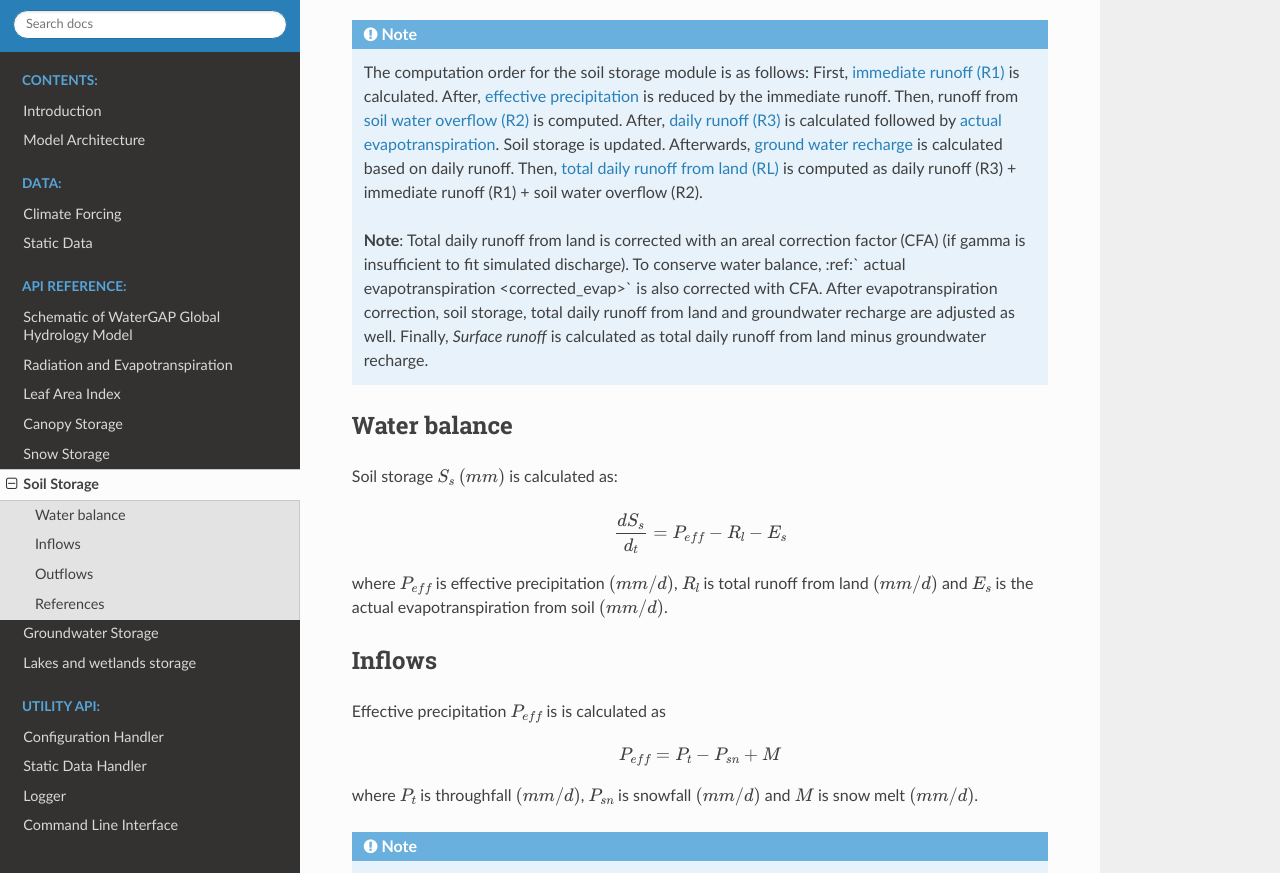
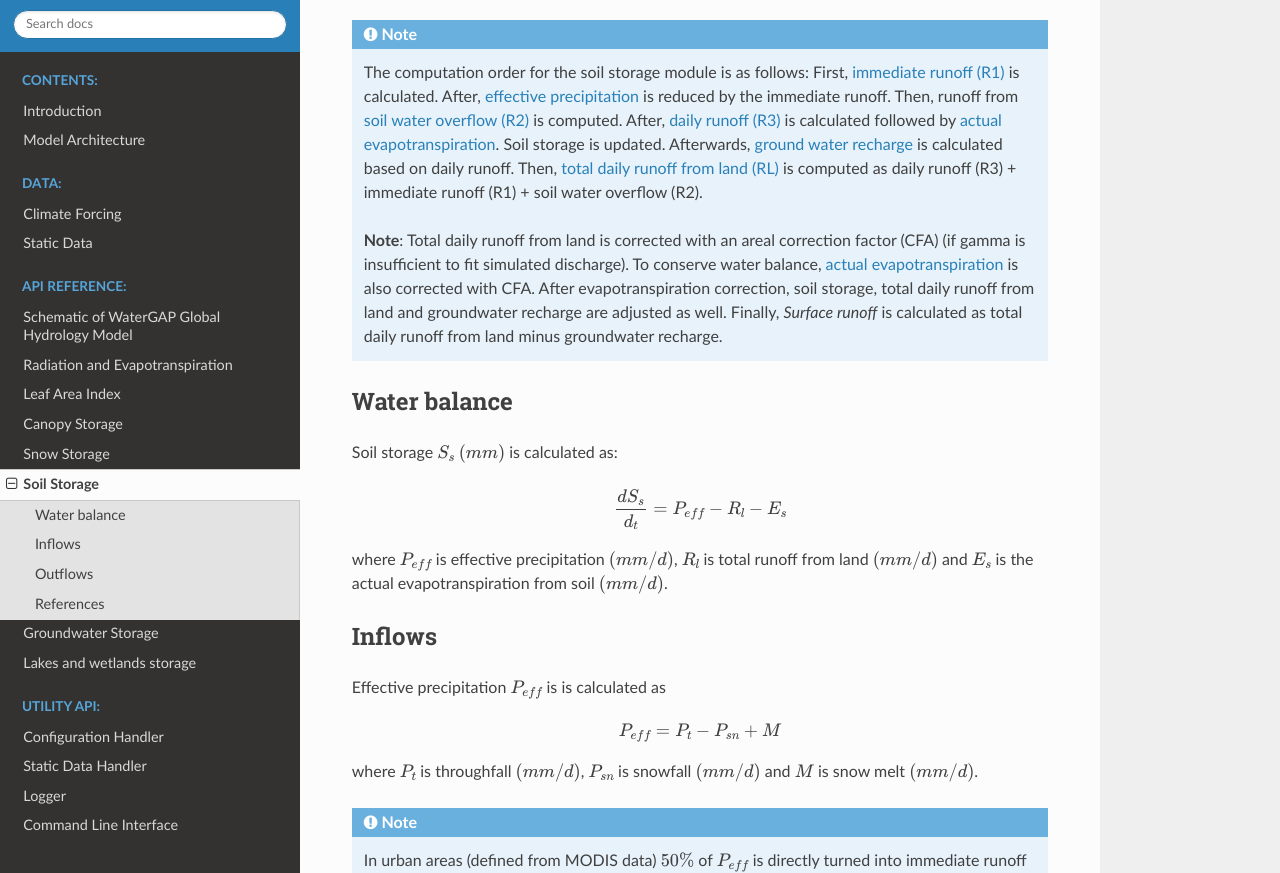
Before and after one commit to HydrologyFrankfurt/ReWaterGAP, a Sphinx documentation site: the page built from docs/api_docs/soilstorage.rst, in a window 1280 px wide and 900 px high, scrolled down 309 px, cut to the strip 27-900 px from the top of the window. Built offline with Sphinx 7.4.7 and the Read the Docs theme 2.0.0, drawn with Linux system fonts in a browser that asks for light colours; some of the changed text lies outside the part shown.

Commit message:
Update soilstorage.rst

```diff
--- a/docs/api_docs/soilstorage.rst
+++ b/docs/api_docs/soilstorage.rst
@@ -16,7 +16,7 @@
    (R2).
 
    **Note**: Total daily runoff from land is corrected with an areal correction factor (CFA) (if gamma is insufficient to fit simulated discharge). To conserve
-   water balance, :ref:` actual evapotranspiration <corrected_evap>` is also corrected with CFA. After evapotranspiration correction, soil storage, total daily runoff from
+   water balance, :ref:`actual evapotranspiration <corrected_evap>` is also corrected with CFA. After evapotranspiration correction, soil storage, total daily runoff from
    land and groundwater recharge are adjusted as well. Finally, *Surface runoff* is calculated as total daily runoff from land minus groundwater recharge.
 
 
@@ -117,12 +117,12 @@
 If the gamma parameter is not enough to match the observed discharge, total daily runoff from land  is adjusted the by multiplying it with a areal correction factor (CFA). To conserve mass balance actual total evaporation from land  (:math:`{E}_{s}`) is corrected such that when areal
 correction factor is increased or reduced  to increase runoff, actual total evaporation will also be reduced or increased respectively.
 
-.. _corrected_evap
+.. _corrected_evap:
 
 .. math::
-   RL = P - AET - \frac{dS}{dt}, (dt=1), eqn. 1
-   RL \times CFA  = P - {E}_{s,corr} - dS, eqn. 2
-   P - {E}_{s,corr} - ds = CFA (P - E_s - ds), eqn2 into eqn1
+   RL = P - AET - \frac{dS}{dt}, (dt=1), eqn. 1 \\ &
+   RL \times CFA  = P - {E}_{s,corr} - dS, eqn. 2 \\ &
+   P - {E}_{s,corr} - ds = CFA (P - E_s - ds), eqn2 into eqn1 \\ &
    {E}_{s,corr} = dS(CFA-1) - P(CFA-1) + E_s(CFA)
 
 where P: precipitation (mm/day)
```
